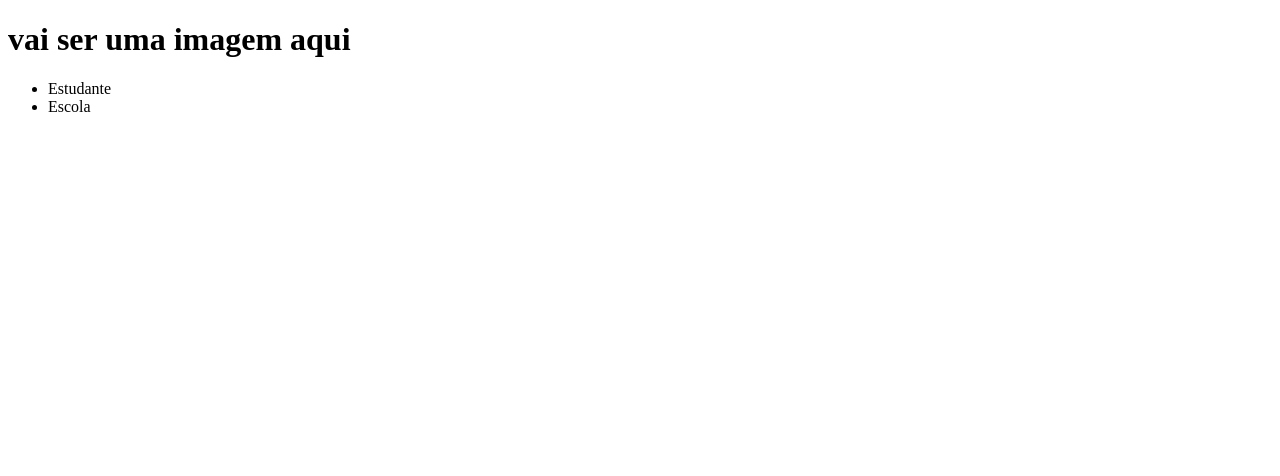
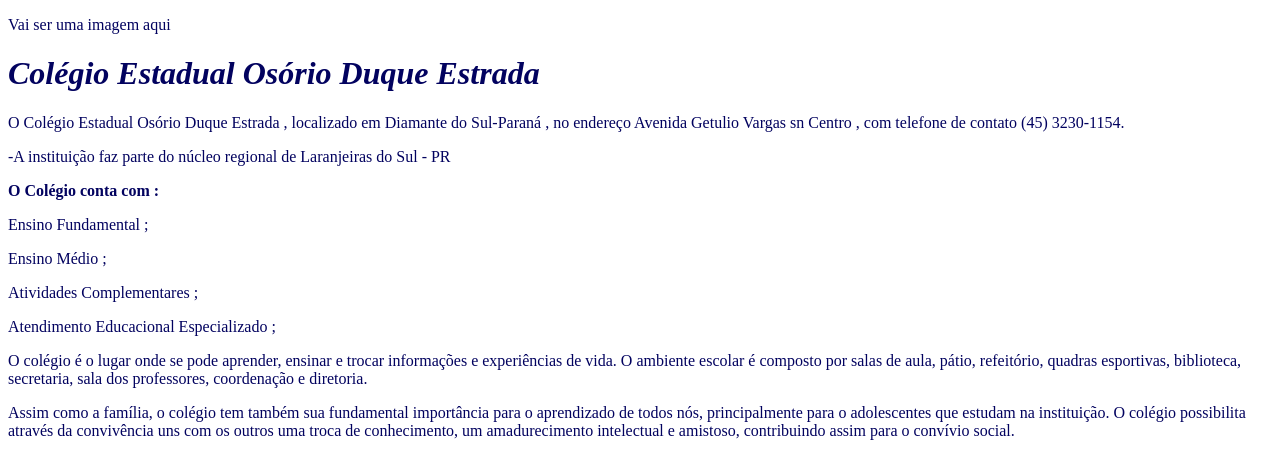
Before and after one commit to r4quel1098/primeirorepositorio, a plain HTML site: page index.html in a window 1280 px wide. Drawn offline with Linux system fonts and the light colour scheme.

Commit message:
ATUALIZAÇÃO  AULA 2 E 3

```diff
--- a/index.html
+++ b/index.html
@@ -1,21 +1,29 @@
 <!DOCTYPE html>
 <html lang="en">
 <head>
-    <header>
     <meta charset="UTF-8">
     <meta http-equiv="X-UA-Compatible" content="IE=edge">
     <meta name="viewport" content="width=device-width, initial-scale=1.0">
+    <link rel="stylesheet" href="style.css">
     <title>Document</title>
-    <link rel=”stylesheet” href=”style.css”>
-    </header>
 </head>
 <body>
-<header>
- <h1>vai ser uma imagem aqui</h1>
- <ul>
-    <li>Estudante</li>
-    <li>Escola</li>
- </ul>
-</header>
+
+    <p>Vai ser uma imagem aqui</p>
+   <header> <h1><em>Colégio Estadual Osório Duque Estrada</em></h1></header>
+    <p> O Colégio Estadual Osório Duque Estrada , localizado em
+        Diamante do Sul-Paraná , no endereço Avenida Getulio Vargas sn Centro , com telefone de contato (45) 3230-1154.</p>
+
+<p> -A instituição faz parte do núcleo regional de Laranjeiras do Sul - PR</p>
+    <p><strong>O Colégio conta com :</strong></p>
+       <p> Ensino Fundamental ;</p>
+        <p>Ensino Médio ;</p>
+        <p>Atividades Complementares ;</p>
+        <p>Atendimento Educacional Especializado ;</p>
+
+    <p>  O colégio é o lugar onde se pode aprender, ensinar e trocar informações e experiências de vida.
+        O ambiente escolar é composto por salas de aula, pátio, refeitório, quadras esportivas, biblioteca, secretaria, sala dos professores, coordenação e diretoria.</p>
+          <p>Assim como a família, o colégio tem também sua fundamental importância para o aprendizado de todos nós, principalmente para o adolescentes que estudam na instituição. O colégio possibilita através da convivência uns com os outros uma troca de conhecimento, um amadurecimento intelectual e amistoso, contribuindo assim para o convívio social.</p>
+
 </body>
 </html>
--- /dev/null
+++ b/style.css
@@ -0,0 +1,3 @@
+body {
+    backgroungd-color:#015d77;
+    color: rgb(2, 2, 95);
```
